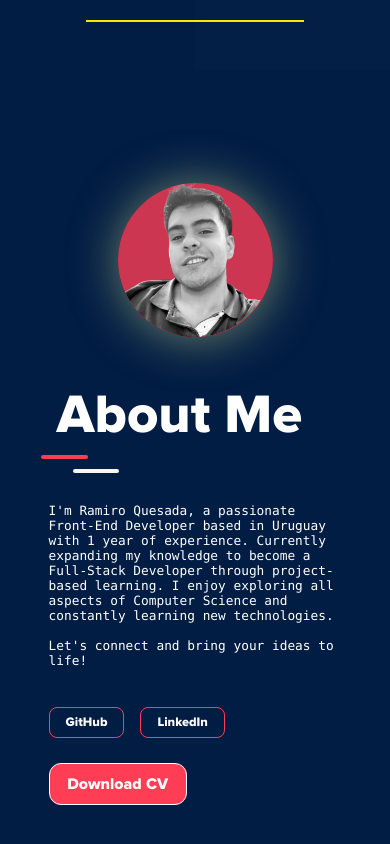
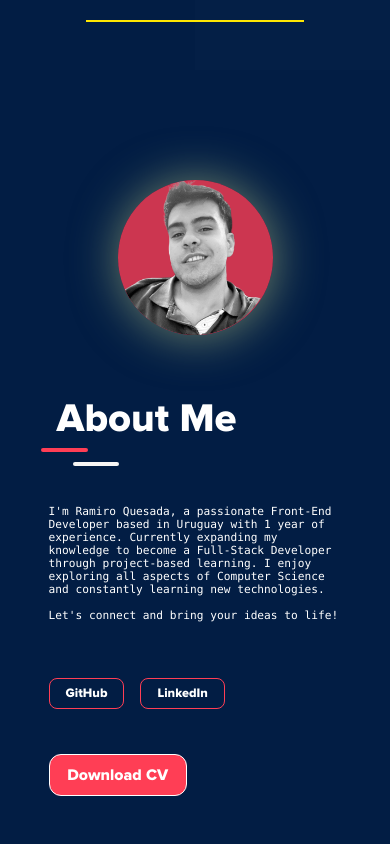
Before and after one commit to ramessj/Portfolio, a React (Vite) app: page /#/ in a window 390 px wide. Shown: the part 774-1618 px from the top of the page. Built offline with nearby package versions, Linux system fonts and the light colour scheme.

Commit message:
styles in home2 adapted

```diff
--- a/src/portfolio/routes/HomePage/homePage.css
+++ b/src/portfolio/routes/HomePage/homePage.css
@@ -135,6 +135,7 @@ h2.iamh2white {
 	.home2container {
 		flex-direction: column-reverse;
 		height: 100%;
+		gap: 3rem;
 	}
 
 	.home2left {
@@ -150,6 +151,7 @@ h2.iamh2white {
 	.home2right div {
 		max-width: 16rem;
 	}
+
 }
 
 .aboutHead {
@@ -172,9 +174,36 @@ h2.iamh2white {
 }
 
 .aboutBody p {
-	font-size: clamp(0.8rem, 2.5vw, 1rem);
+	font-size: 1.2rem;
 	max-width: 75ch;
 }
+
+
+@media (max-width: 1200px){
+	.aboutBody p {
+		font-size: 1rem;
+	}
+}
+
+@media (max-width: 900px){
+	.aboutBody p {
+		font-size: 0.9rem;
+	}
+	.aboutHeadText h2{
+		font-size: 2.5rem;
+	}
+}
+
+@media (max-width: 400px){
+	.aboutBody p {
+		font-size: 0.7rem;
+	}
+	.aboutHeadText h2{
+		font-size: 2.5rem;
+	}
+}
+
+
 
 .aboutLinks {
 	display: flex;
@@ -278,6 +307,7 @@ h2.iamh2white {
 	.skillsBody{
 		font-size: 1rem;
 	}
+
 }
 
 .interests{
```
Also changed, not shown: 4 other files (tests, documents, lock files or other folders).
